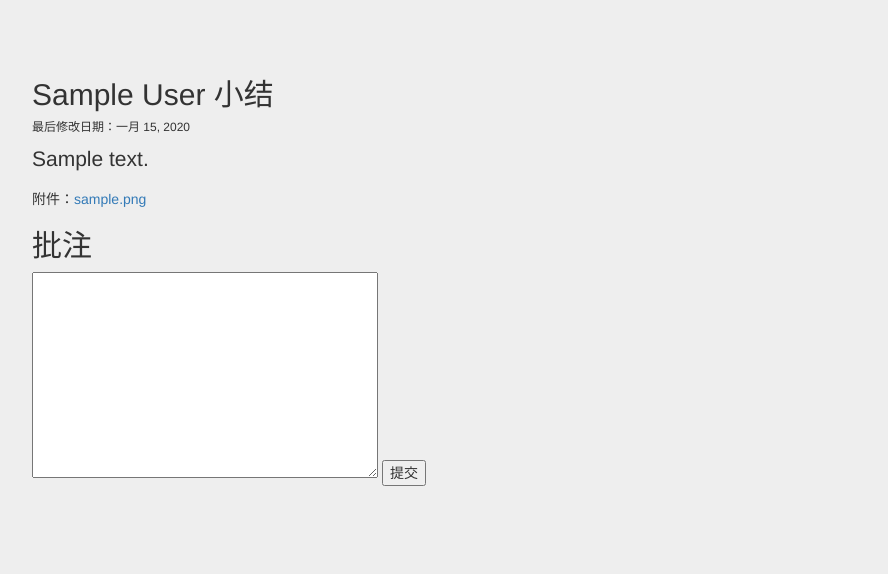
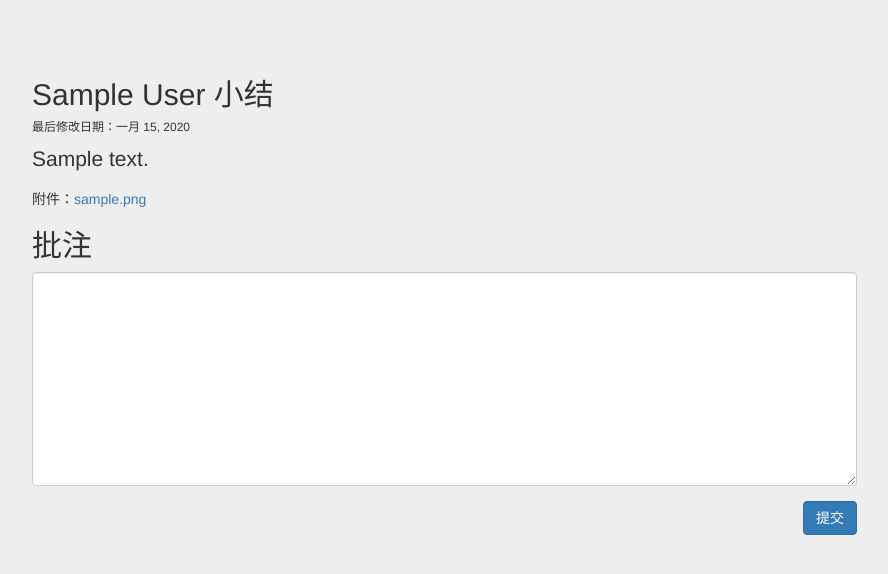
Before and after one commit to yuchenfei/prms, a Django app: template apps/brief/templates/brief/html_review.html in a window 1280 px wide. Shown: the part 51-625 px from the top of the page, without its empty margins (293-1181 px from the left). Run offline with Django 3.2, Linux system fonts and the light colour scheme; the template is opened without the code that fills it: values that come from a table or form of the project are taken from there, others are empty; tables that the repository leaves empty hold one stand-in row (values such as "Sample post"); some libraries are stand-ins or nearby versions.

Commit message:
修复小结显示逻辑；修改模板

```diff
--- a/apps/brief/forms.py
+++ b/apps/brief/forms.py
@@ -23,3 +23,6 @@ class InstructionsForm(ModelForm):
         labels = {
             'instructions': '批注'
         }
+        widgets = {
+            'instructions': Textarea(attrs={'class': 'form-control'})
+        }
--- a/apps/brief/templates/brief/brief_new.html
+++ b/apps/brief/templates/brief/brief_new.html
@@ -10,7 +10,9 @@
         <div class="form-group">
             {{ form.file }}
         </div>
-        <input class="btn btn-success" type="submit" name="save" value="保存">
-        <input class="btn btn-primary" type="submit" name="commit" value="提交">
+        <div class="pull-right">
+            <input class="btn btn-success" type="submit" name="save" value="保存">
+            <input class="btn btn-primary" type="submit" name="commit" value="提交">
+        </div>
     </form>
 {% endblock %}
--- a/apps/brief/templates/brief/html_review.html
+++ b/apps/brief/templates/brief/html_review.html
@@ -11,13 +11,15 @@
         <br>
         <h2>批注</h2>
         {% if form %}
-            <form method="post">
+            <form class="form" method="post">
                 {% csrf_token %}
-                {{ form.instructions }}
-                <input type="submit" value="提交">
+                <div class="form-group">{{ form.instructions }}</div>
+                <div class="pull-right">
+                    <input class="btn btn-primary" type="submit" value="提交">
+                </div>
             </form>
         {% else %}
-            <p>{{ brief.instructions }}</p>
+            <p>{{ brief.instructions|default_if_none:"无" }}</p>
         {% endif %}
     </div>
 {% endblock %}
--- a/apps/brief/views.py
+++ b/apps/brief/views.py
@@ -22,7 +22,7 @@ def brief_list_t(request):
     response_data = dict()
     response_data['teacher'] = teacher = get_login_user(request)
     postgraduates = Postgraduate.objects.filter(teacher=teacher).all()
-    response_data['brief_list'] = Brief.objects.filter(submitter__in=postgraduates).all()
+    response_data['brief_list'] = Brief.objects.filter(submitter__in=postgraduates, commit=True).all()
     return render(request, 'brief/brief_list_t.html', response_data)
 
 
```
Also changed, not shown: apps/brief/templates/brief/brief_list_p.html (+4 -7 lines).
